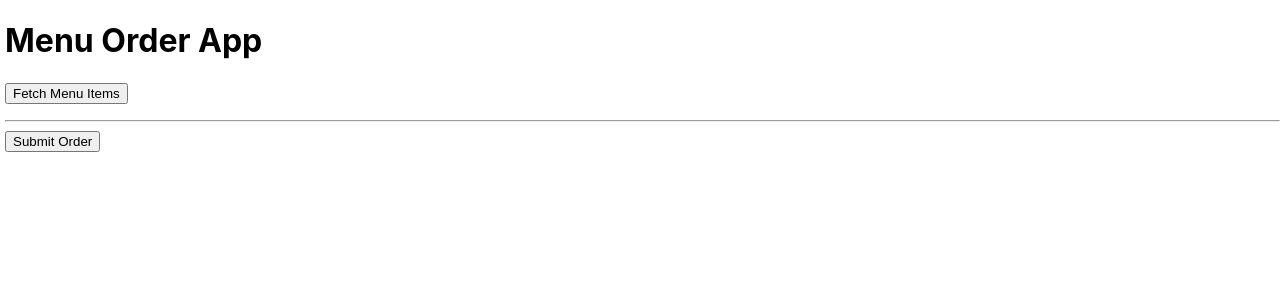
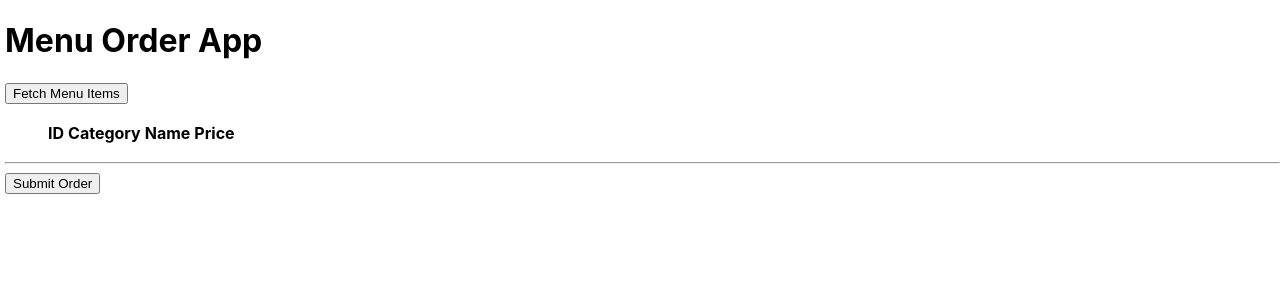
Before and after one commit to EXPESRaza/MenuOrderApp, a React (Create React App) app: page / in a window 1280 px wide. Shown: the top 300 px of the page. Built offline with nearby package versions, Linux system fonts and the light colour scheme.

Commit message:
introduce table and add addToOrder button to UI only

```diff
--- a/src/MenuOrderApp.js
+++ b/src/MenuOrderApp.js
@@ -39,15 +39,37 @@ const MenuOrderApp = () => {
     })
   };
 
+  const addToOrder = (orderItem) => {
+    console.log(orderItem);
+    };
+
   return (
     <div>
       <h1>Menu Order App</h1>
       <button onClick={fetchMenuItems}>Fetch Menu Items</button>
+      <div>
       <ul>
-        {menuItems.map((menuItem) => (
-          <li key={menuItem.id}>{menuItem.id} - {menuItem.category} - {menuItem.itemName} - {menuItem.price}</li>
-        ))}
-      </ul>
+        <table>
+          <tbody>
+            <tr>
+              <td><b>ID</b></td>
+              <td><b>Category</b></td>
+              <td><b>Name</b></td>
+              <td><b>Price</b></td>
+            </tr>
+            {menuItems.map((menuItem) => (
+              <tr key={menuItem.id}>
+                <td>{menuItem.id}</td>
+                <td>{menuItem.category}</td>
+                <td>{menuItem.itemName}</td>
+                <td>{menuItem.price}</td>
+                <td><button  onClick={() => addToOrder(menuItem)}>Add to Order</button></td>
+              </tr>
+            ))}
+          </tbody>
+        </table>
+        </ul>
+      </div>
       <hr />
       <button >Submit Order</button>
     </div>
```
